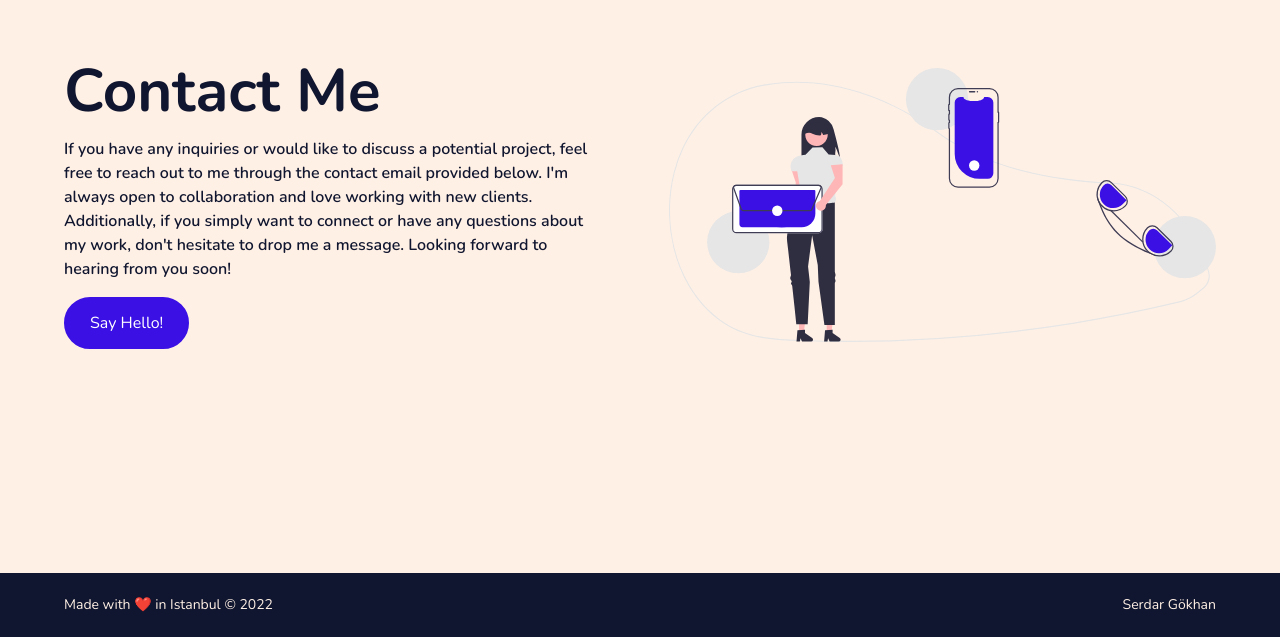
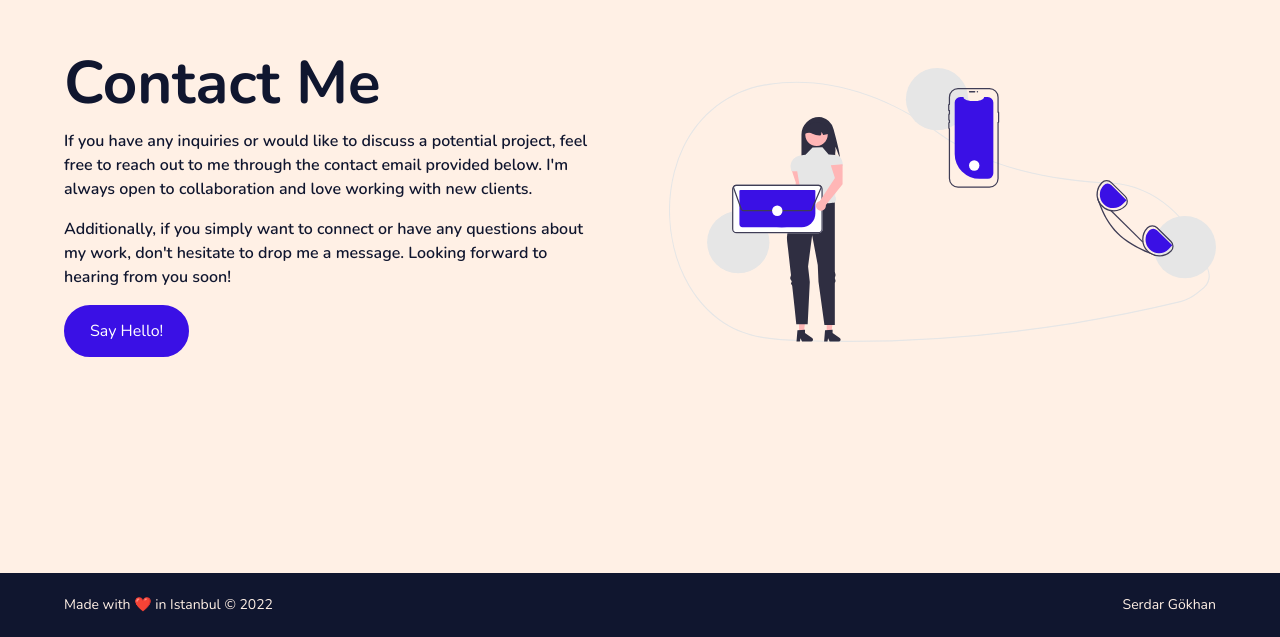
Before and after one commit to serdargokhan/serdargokhan.dev, a Next.js app: page /en in a window 1280 px wide. Shown: the part 2878-3515 px from the top of the page. Built offline with nearby package versions, Linux system fonts and the light colour scheme.

Commit message:
feat: divide fourth-section paragraph into two parts

```diff
--- a/src/components/pages/home/FourthSection/index.tsx
+++ b/src/components/pages/home/FourthSection/index.tsx
@@ -16,7 +16,10 @@ function FourthSection() {
                         {t("title")}
                     </h2>
                     <p className="font-semibold text-primary-300">
-                        {t("description")}
+                        {t("paragraph-one")}
+                    </p>
+                    <p className="font-semibold text-primary-300">
+                        {t("paragraph-two")}
                     </p>
                     <a
                         className="rounded-full border-2 border-primary-200 bg-primary-200 px-6 py-3 text-white transition-all hover:bg-primary-400 hover:text-primary-300 w-fit"
--- a/translations/en.json
+++ b/translations/en.json
@@ -15,7 +15,8 @@
         },
         "FourthSection": {
             "title": "Contact Me",
-            "description": "If you have any inquiries or would like to discuss a potential project, feel free to reach out to me through the contact email provided below. I'm always open to collaboration and love working with new clients. Additionally, if you simply want to connect or have any questions about my work, don't hesitate to drop me a message. Looking forward to hearing from you soon!",
+            "paragraph-one": "If you have any inquiries or would like to discuss a potential project, feel free to reach out to me through the contact email provided below. I'm always open to collaboration and love working with new clients.",
+            "paragraph-two": "Additionally, if you simply want to connect or have any questions about my work, don't hesitate to drop me a message. Looking forward to hearing from you soon!",
             "cta": "Say Hello!"
         }
     },
--- a/translations/tr.json
+++ b/translations/tr.json
@@ -15,7 +15,8 @@
         },
         "FourthSection": {
             "title": "İletişime Geçin",
-            "description": "If you have any inquiries or would like to discuss a potential project, feel free to reach out to me through the contact email provided below. I'm always open to collaboration and love working with new clients. Additionally, if you simply want to connect or have any questions about my work, don't hesitate to drop me a message. Looking forward to hearing from you soon!",
+            "paragraph-one": "If you have any inquiries or would like to discuss a potential project, feel free to reach out to me through the contact email provided below. I'm always open to collaboration and love working with new clients.",
+            "paragraph-two": "Additionally, if you simply want to connect or have any questions about my work, don't hesitate to drop me a message. Looking forward to hearing from you soon!",
             "cta": "Say Hello!"
         }
     },
```
